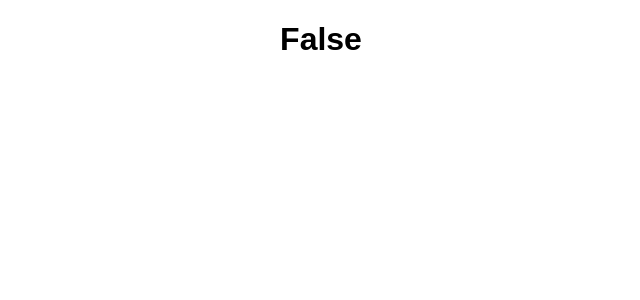
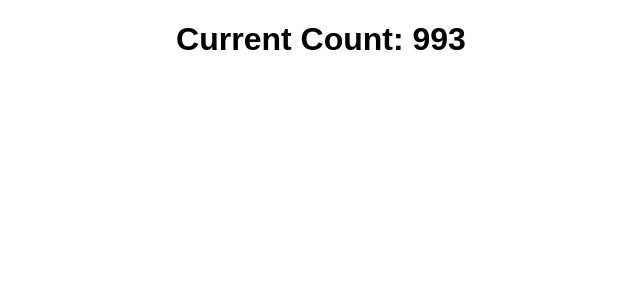
Before and after one commit to DmitryGulitsky/Studying-ReactJS-CodingEntrepreneurs, a React (Create React App) app in the folder try-reactjs/: page / in a window 1280 px wide. Shown: the top 300 px of the page, without its empty margins (319-959 px from the left). Built offline with nearby package versions, Linux system fonts and the light colour scheme.

Commit message:
Add timer

```diff
--- a/try-reactjs/src/App.js
+++ b/try-reactjs/src/App.js
@@ -1,13 +1,14 @@
 import React, { Component } from 'react'
 // import PostSorting from './posts/PostSorting'
-import LifeCycle from './learn/LifeCicle'
+// import LifeCycle from './learn/LifeCicle'
+import Timer from './learn/Timer'
 import './App.css'
 
 class App extends Component {
   render () {
     return (
       <div className='App'>
-        <LifeCycle />
+        <Timer startCount='1000' />
       </div>
     )
   }
--- /dev/null
+++ b/try-reactjs/src/learn/Timer.js
@@ -0,0 +1,41 @@
+import React, { Component } from 'react'
+
+class Timer extends Component {
+  constructor (props) {
+    super(props)
+    this.state = {
+      count: 1
+    }
+  }
+
+  render () {
+    const {count} = this.state
+    return (
+      <div>
+        <h1>Current Count: {count}</h1>
+      </div>
+    )
+  }
+
+  componentDidMount () {
+    const {startCount} = this.props
+    this.setState({
+      count: startCount
+    })
+    this.doIntervalChange()
+  }
+
+  doIntervalChange = () => {
+    this.myInterval = setInterval(() => {
+      this.setState(prevState => ({
+        count: prevState.count - 1
+      }))
+    }, 1000)
+  }
+
+  componentWillUnmount () {
+    clearInterval(this.myInterval)
+  }
+}
+
+export default Timer
```
